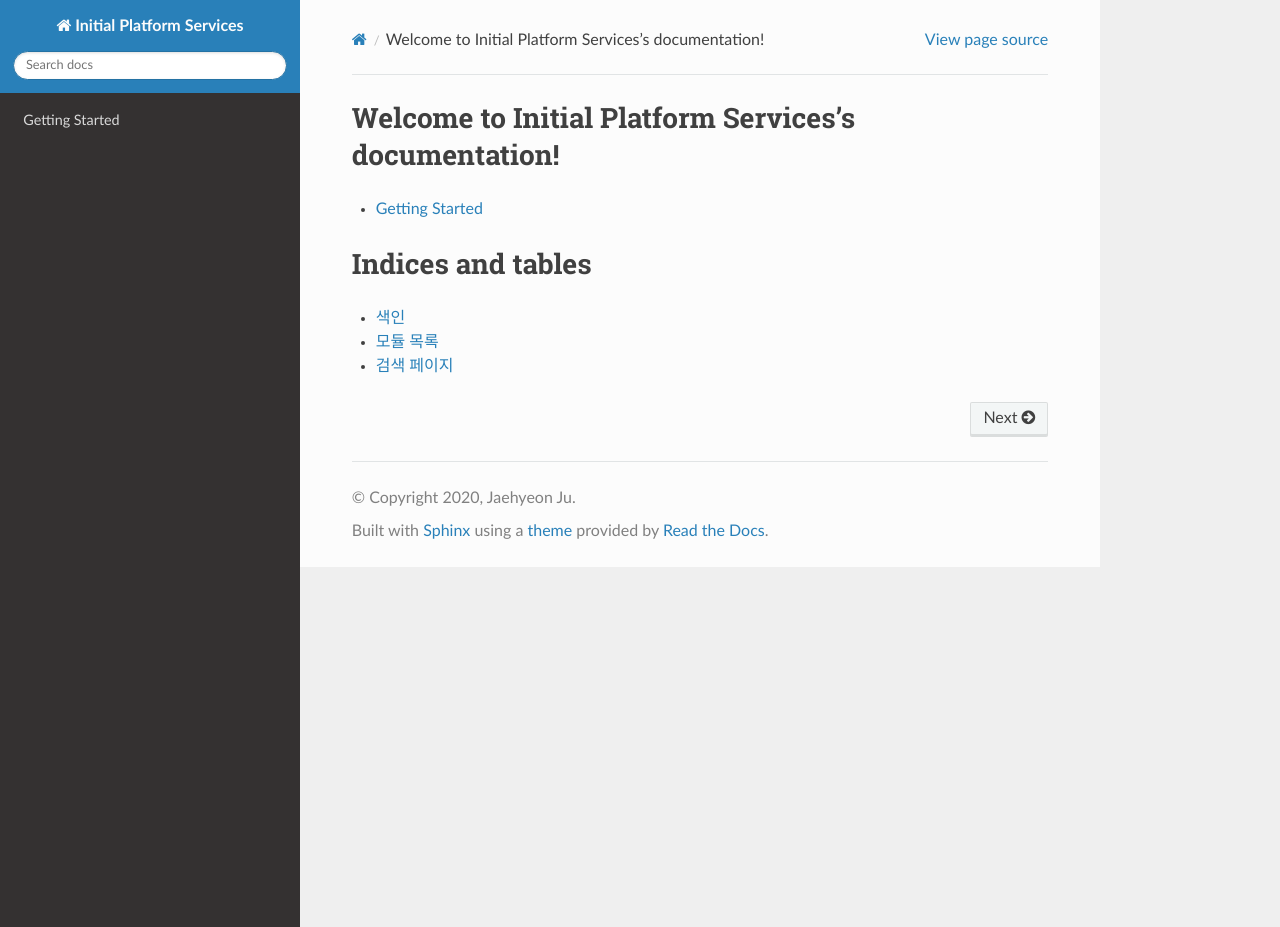
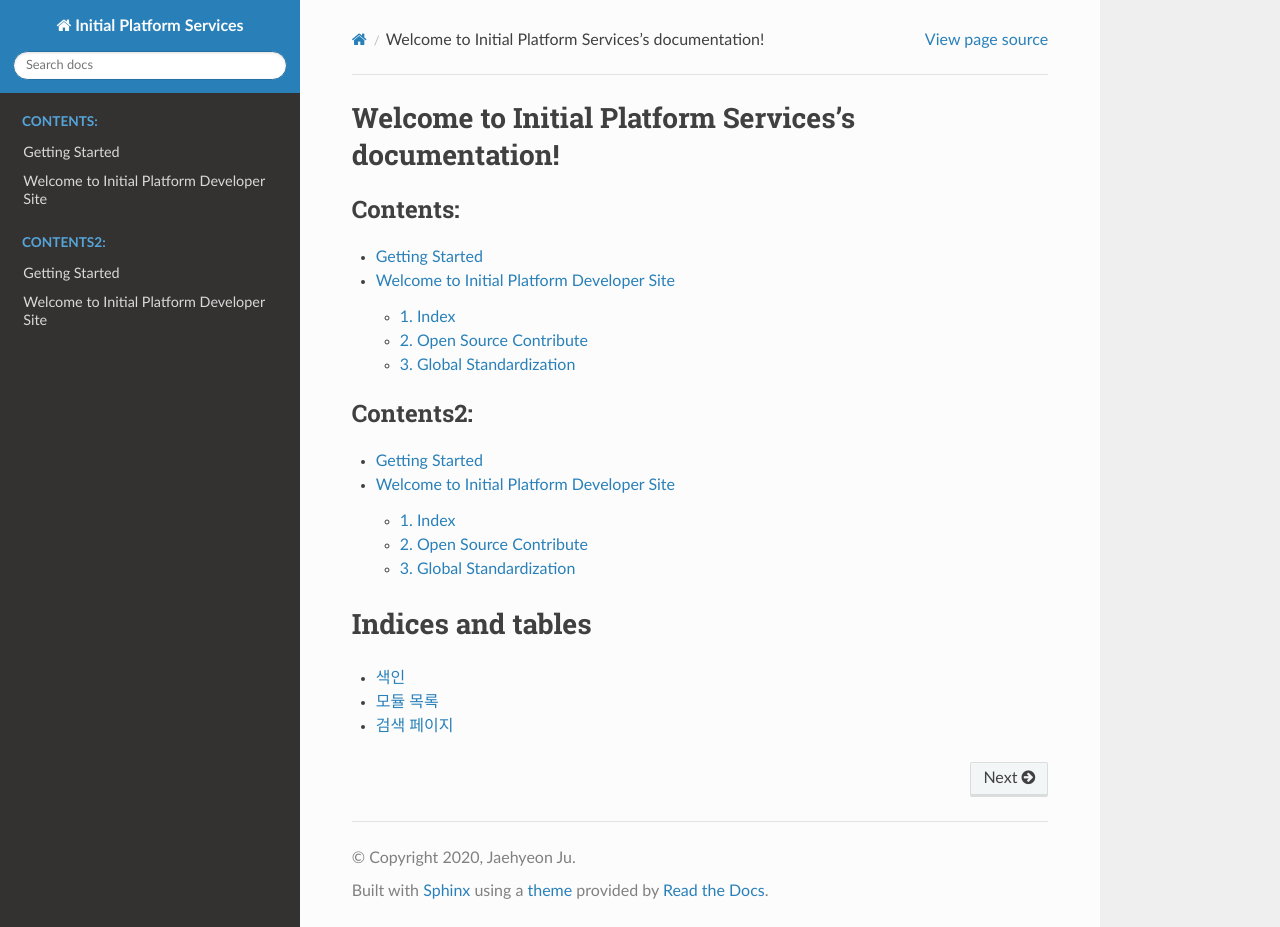
Before and after one commit to khujin1/initial_platform_sphinx_doc, a Sphinx documentation site: the page built from source/index.rst, in a window 1280 px wide and 927 px high. Built offline with Sphinx 7.4.7 and the Read the Docs theme 2.0.0, drawn with Linux system fonts in a browser that asks for light colours.

```diff
--- a/source/conf.py
+++ b/source/conf.py
@@ -30,7 +30,7 @@ release = '1.0'
 # Add any Sphinx extension module names here, as strings. They can be
 # extensions coming with Sphinx (named 'sphinx.ext.*') or your custom
 # ones.
-extensions = [
+extensions = [ 'recommonmark'
 ]
 master_doc = 'index'
 
--- /dev/null
+++ b/source/docs/index.md
@@ -0,0 +1,29 @@
+# Welcome to Initial Platform Developer Site
+
+이곳은 Aries Protocol 기반 Initial Platform 개발자를 위한 사이트 입니다.
+새로운 디지털 ID 표준인 DID(Decentralized Identifier) 및 VC (Verifiable Credentials)를 기반으로 SSI (Self-Sovereign Identity)를 쉽게 구현할 수 있도록 지원합니다.
+DID를 통해 신분증/자격증명을 효과적으로 전달할 수 있다면 모든 산업 분야에서 많 기회가 발생합니다.
+우리는 이 기회를 활용하는 데 도움이되는 API 및 SDK를 제공합니다.
+
+
+## 1. Index
+
+* `Introduction` - Platform 소개 / Release note
+* `Agency` - Initial Agency의 기능 및 Protocol 소개.
+* `Web Console` - Web기반 DID 동작을 지원하는 서비스.
+* `Reference Guide` - DID Demo 동작을 통한 기술 이해.
+* `SDK APIs` - SDK APIs 소개.
+* `기타` - 기타.
+
+## 2. Open Source Contribute
+
+#### Hyperledger Indy
+<https://github.com/hyperledger/indy-sdk>
+
+
+## 3. Global Standardization
+
+#### TIoP
+<https://trustoverip.org/>
+
+#### GSMA
--- a/source/index.rst
+++ b/source/index.rst
@@ -8,8 +8,17 @@ Welcome to Initial Platform Services's documentation!
 
 .. toctree::
    :maxdepth: 2
+   :caption: Contents:
 
    getting_started.rst
+   docs/index.md
+
+.. toctree::
+   :maxdepth: 2
+   :caption: Contents2:
+
+   getting_started.rst
+   docs/index.md
 
 Indices and tables
 ==================
```
